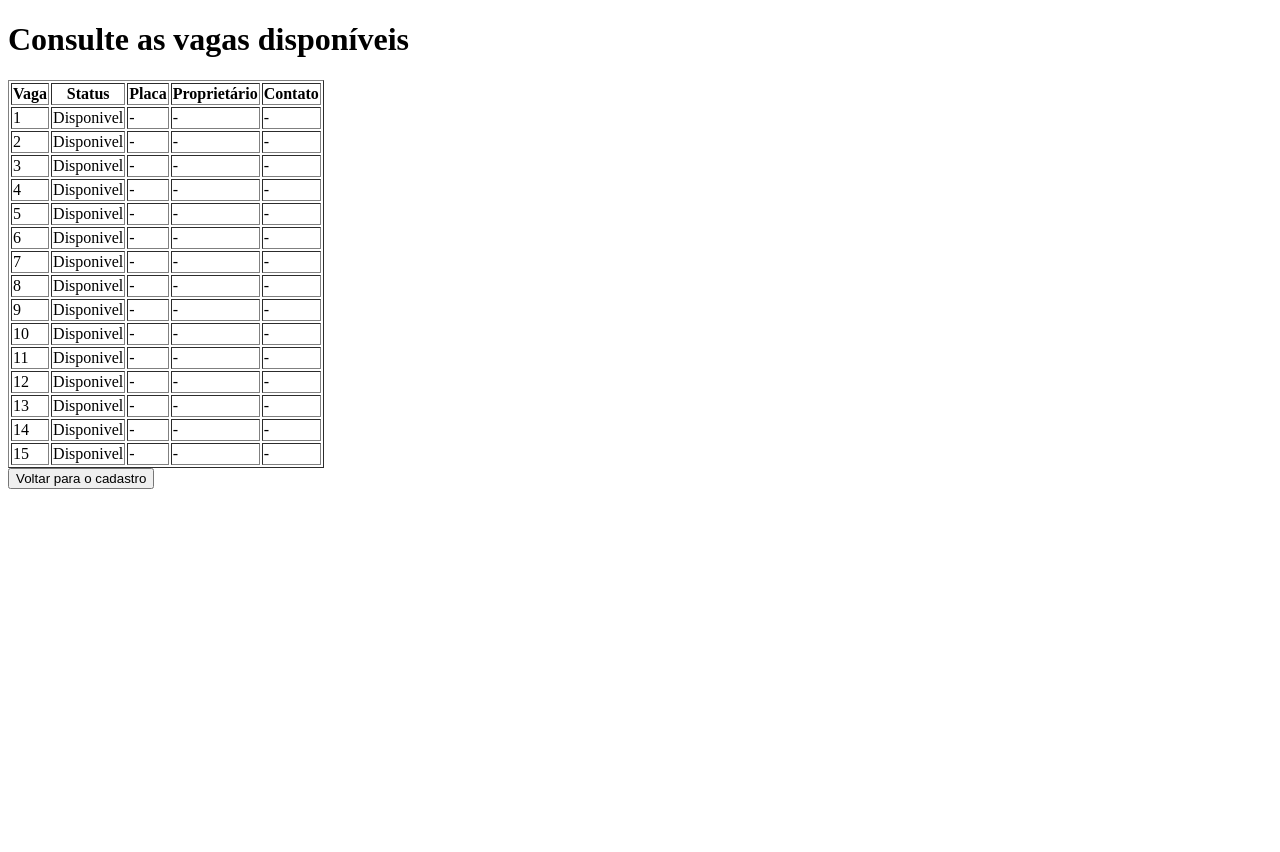
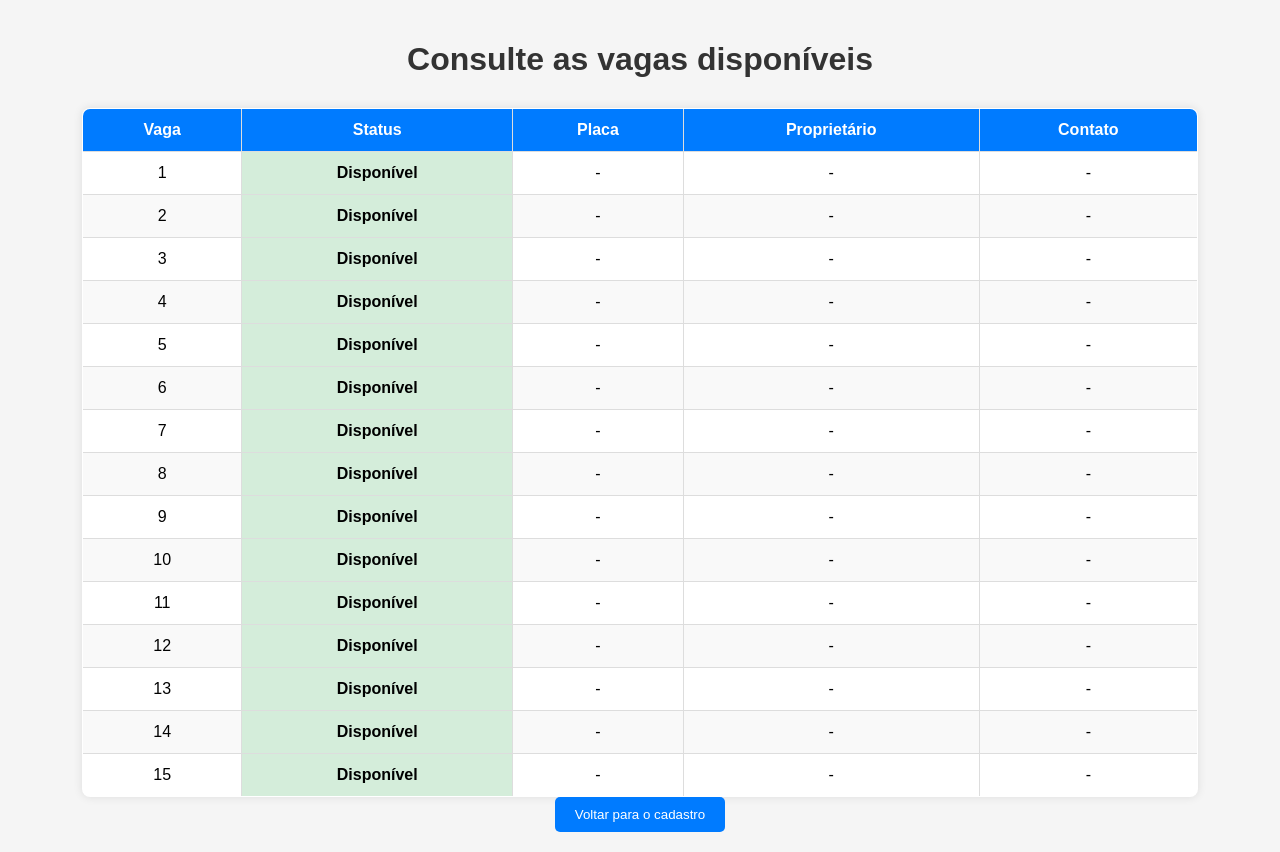
Before and after one commit to moreiraanaju/ParkControl, a plain HTML site: page listagem.html in a window 1280 px wide. Before the commit the page ends 800 px from the top, so only its background shows below. Drawn offline with Linux system fonts and the light colour scheme.

Commit message:
Estilização do formulário, tabela, botões com CSS

```diff
--- a/listagem.html
+++ b/listagem.html
@@ -26,7 +26,7 @@
     </tbody>
   </table>
 
-  <a href="index.html">
+  <a href="index.html" class="botao-voltar">
     <button type="button">Voltar para o cadastro</button>
   </a>
 
@@ -49,7 +49,6 @@
         const reserva = reservas.find(r => parseInt(r.numero_vaga) === vaga);
 
         if(reserva) {
-            //Se a vaga estiver ocupada, preenche com os dados da reserva
         linha.innerHTML = `
         <td>${vaga}</td>
         <td>Ocupada</td>
@@ -58,15 +57,15 @@
         <td>${reserva.numero_celular}</td>
         `;
         } else {
-            //Se não, preenche como vaga disponível
           linha.innerHTML = `
           <td>${vaga}</td>
-            <td>Disponivel</td>
+          <td class="disponivel">Disponível</td>
           <td>-</td>
           <td>-</td>
           <td>-</td>
           `;
         }
+
 
         corpoTabela.appendChild(linha);
     }
--- a/style.css
+++ b/style.css
@@ -1,3 +1,111 @@
-.botao-ir-listagem {
+/* Estilização Geral */
+body {
+    font-family: Arial, sans-serif;
+    margin: 0;
+    padding: 20px;
+    background-color: #f5f5f5;
+    text-align: center;
+  }
+
+  /* Títulos */
+  h1 {
+    color: #333;
+    margin-bottom: 20px;
+  }
+
+  /* Formulário */
+  form {
+    background-color: #fff;
+    padding: 20px;
+    border-radius: 8px;
+    display: block;
+    max-width: 400px;
+    width: 100%;
+    margin: 0 auto;
+    box-shadow: 0 0 10px rgba(0,0,0,0.1);
+  }
+
+  form input, form label {
+    display: block;
+    width: 100%;
+    margin-bottom: 15px;
+  }
+
+  input[type="text"],
+  input[type="tel"],
+  input[type="number"],
+  input[type="date"] {
+    padding: 10px;
+    border: 1px solid #ccc;
+    border-radius: 5px;
+  }
+
+  input[type="submit"], button {
+    padding: 10px 20px;
+    background-color: #007BFF;
+    color: white;
+    border: none;
+    border-radius: 5px;
+    cursor: pointer;
+  }
+
+  input[type="submit"]:hover, button:hover {
+    background-color: #0056b3;
+  }
+
+  /* Tabela */
+  table {
+    margin-top: 30px;
+    border-collapse: collapse;
+    width: 90%;
+    margin-left: auto;
+    margin-right: auto;
+    background-color: #fff;
+    border-radius: 8px;
+    overflow: hidden;
+    box-shadow: 0 0 10px rgba(0,0,0,0.1);
+  }
+
+  th, td {
+    padding: 12px;
+    border: 1px solid #ddd;
+  }
+
+  thead {
+    background-color: #007BFF;
+    color: white;
+  }
+
+  tbody tr:nth-child(even) {
+    background-color: #f9f9f9;
+  }
+
+
+  .disponivel {
+    background-color: #d4edda; /* Verde claro */
+    font-weight: bold;
+  }
+
+
+  /* Mensagens */
+  #mensagem {
     margin-top: 20px;
-}
+    font-weight: bold;
+    font-size: 16px;
+  }
+
+  /* Botões de navegação */
+  .botao-ir-listagem {
+    margin-top: 20px;
+    text-align: center;
+  }
+
+  .botao-ir-listagem button {
+    display: inline-block;
+    margin-top: 10px;
+  }
+
+  .botao-voltar {
+    text-decoration: none; /* tirar sublinhado */
+    margin-top: 40px;
+  }
```
Lines whose indentation alone changed are shown as unchanged.
